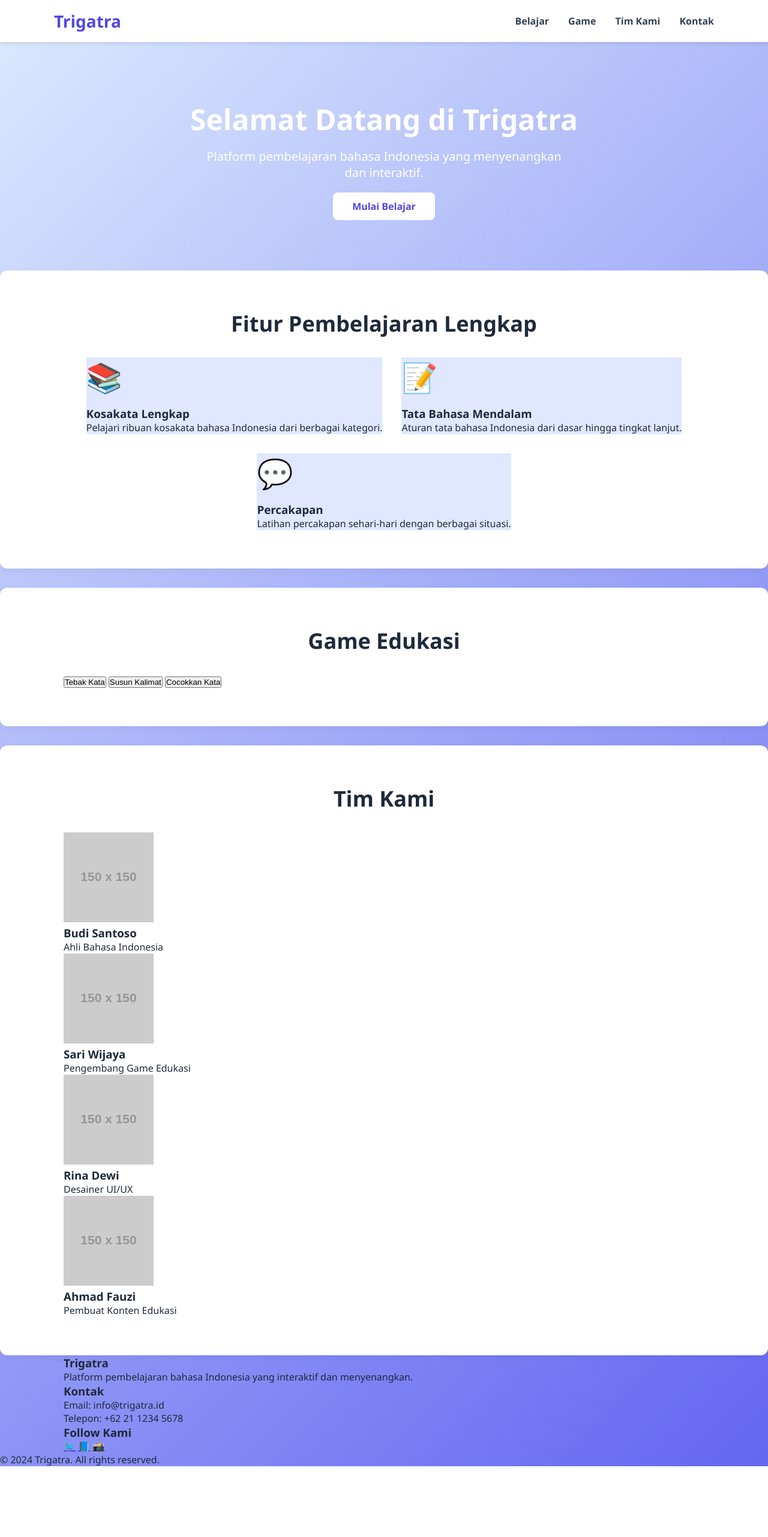
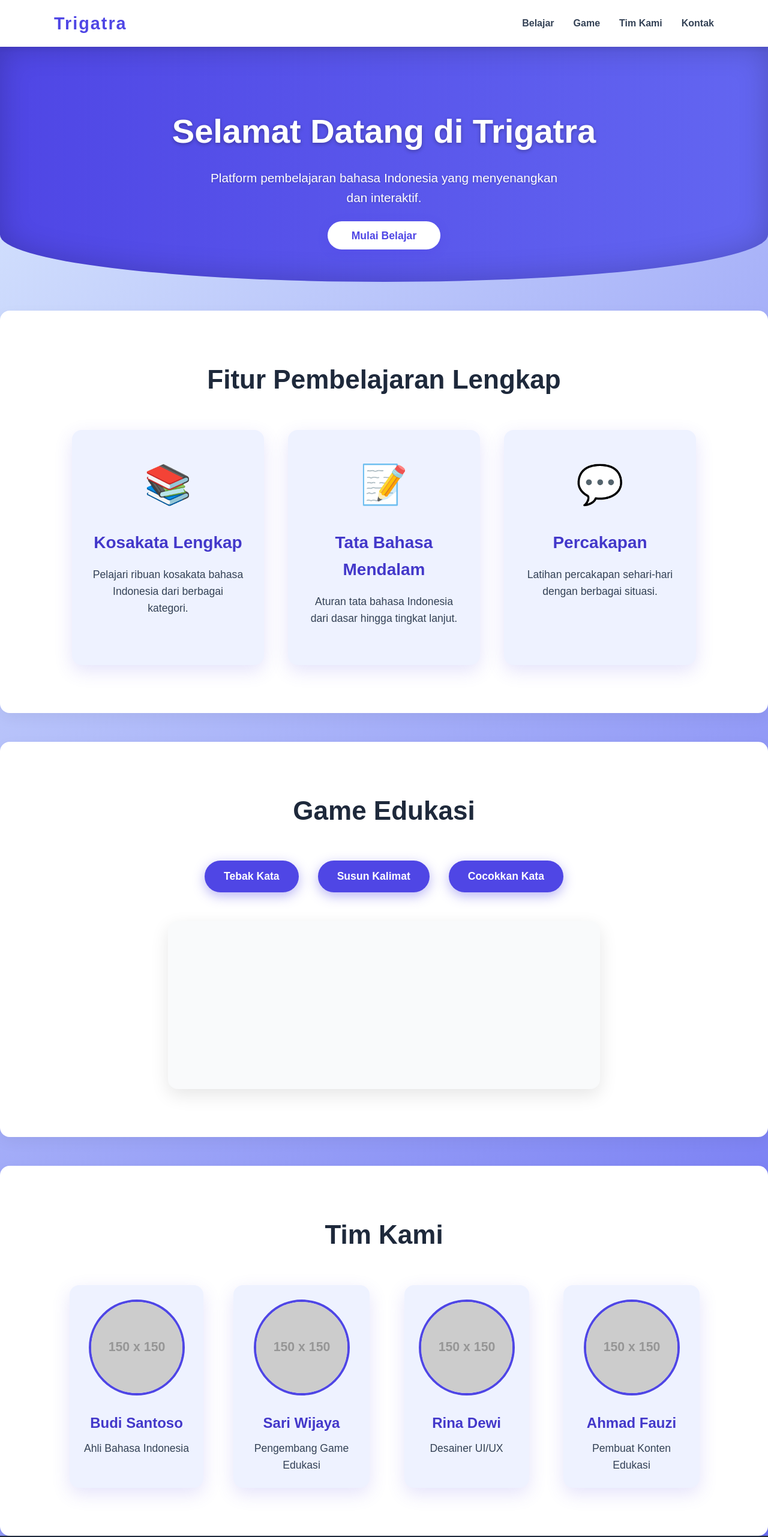
Before and after one commit to hikam-TI/Website-Trigatra, a plain HTML site: page index.html in a window 1280 px wide. Shown: the top 2563 px of the page at 60% size. Before the commit the page ends 2445 px from the top, so only its background shows below. Drawn offline with Linux system fonts and the light colour scheme; placeholder pictures from the web are drawn by us.

Commit message:
styles.css

```diff
--- a/styles.css
+++ b/styles.css
@@ -5,19 +5,20 @@
   padding: 0;
 }
 body {
-  font-family: 'Segoe UI', Tahoma, Geneva, Verdana, sans-serif;
+  font-family: 'Poppins', sans-serif;
   background: linear-gradient(135deg, #dbeafe, #6366f1);
   color: #1e293b;
   min-height: 100vh;
   display: flex;
   flex-direction: column;
+  line-height: 1.6;
 }
 
 /* Container */
 .container {
   max-width: 1100px;
   margin: 0 auto;
-  padding: 0 1rem;
+  padding: 0 1.5rem;
 }
 
 /* Header */
@@ -35,9 +36,10 @@ body {
   padding: 1rem 0;
 }
 .logo {
-  font-size: 1.75rem;
+  font-size: 1.8rem;
   font-weight: 700;
   color: #4f46e5;
+  letter-spacing: 2px;
   cursor: default;
 }
 .nav {
@@ -48,10 +50,26 @@ body {
   text-decoration: none;
   color: #334155;
   font-weight: 600;
+  font-size: 1rem;
+  padding: 0.5rem 0;
+  position: relative;
   transition: color 0.3s ease;
+}
+.nav-link::after {
+  content: '';
+  position: absolute;
+  width: 0%;
+  height: 2px;
+  bottom: 0;
+  left: 0;
+  background-color: #4f46e5;
+  transition: width 0.3s ease;
 }
 .nav-link:hover {
   color: #4f46e5;
+}
+.nav-link:hover::after {
+  width: 100%;
 }
 .nav-toggle {
   display: none;
@@ -67,174 +85,201 @@ body {
   text-align: center;
   padding: 6rem 1rem 4rem;
   color: white;
+  background: linear-gradient(90deg, #4f46e5 0%, #6366f1 100%);
+  box-shadow: inset 0 0 50px rgba(0,0,0,0.2);
+  border-radius: 0 0 50% 50% / 20%;
 }
 .hero h2 {
-  font-size: 3rem;
-  font-weight: 700;
+  font-size: 3.5rem;
+  font-weight: 800;
   margin-bottom: 1rem;
+  text-shadow: 0 2px 6px rgba(0,0,0,0.3);
 }
 .hero p {
-  font-size: 1.25rem;
+  font-size: 1.3rem;
   margin-bottom: 2rem;
   max-width: 600px;
   margin-left: auto;
   margin-right: auto;
+  text-shadow: 0 1px 3px rgba(0,0,0,0.2);
 }
 .btn-primary {
   background: white;
   color: #4f46e5;
-  padding: 0.75rem 2rem;
-  border-radius: 0.5rem;
+  padding: 0.85rem 2.5rem;
+  border-radius: 9999px;
   font-weight: 700;
   text-decoration: none;
-  transition: background-color 0.3s ease;
+  font-size: 1.1rem;
+  box-shadow: 0 4px 15px rgba(79, 70, 229, 0.4);
+  transition: background-color 0.3s ease, box-shadow 0.3s ease;
 }
 .btn-primary:hover {
   background: #c7d2fe;
+  box-shadow: 0 6px 20px rgba(79, 70, 229, 0.6);
 }
 
 /* Sections */
 .section {
-  padding: 4rem 1rem;
+  padding: 5rem 1rem;
   background: white;
-  margin-top: 2rem;
-  border-radius: 0.75rem;
-  box-shadow: 0 4px 12px rgb(0 0 0 / 0.05);
+  margin-top: 3rem;
+  border-radius: 1rem;
+  box-shadow: 0 8px 24px rgb(0 0 0 / 0.05);
 }
 .section h2 {
   text-align: center;
-  font-size: 2.25rem;
-  margin-bottom: 2rem;
+  font-size: 2.75rem;
+  margin-bottom: 3rem;
   color: #1e293b;
+  font-weight: 700;
 }
 
 /* Cards */
 .cards {
   display: flex;
   flex-wrap: wrap;
-  gap: 2rem;
+  gap: 2.5rem;
   justify-content: center;
 }
 .card {
-  background: #e0e7ff;
-  border-radius
-  .card {
-  background: #e0e7ff;
-  border-radius: 0.75rem;
-  padding: 2rem;
-  width: 280px;
-  box-shadow: 0 4px 8px rgb(0 0 0 / 0.1);
+  background: #eef2ff;
+  border-radius: 1rem;
+  padding: 2.5rem 2rem;
+  width: 320px;
+  box-shadow: 0 10px 30px rgb(79 70 229 / 0.15);
   text-align: center;
-  transition: box-shadow 0.3s ease;
+  transition: box-shadow 0.3s ease, transform 0.3s ease;
   display: flex;
   flex-direction: column;
   justify-content: space-between;
+  cursor: default;
 }
 .card:hover {
-  box-shadow: 0 8px 16px rgb(0 0 0 / 0.15);
+  box-shadow: 0 15px 40px rgb(79 70 229 / 0.3);
+  transform: translateY(-8px);
 }
 .icon {
-  font-size: 3rem;
-  margin-bottom: 1rem;
+  font-size: 4rem;
+  margin-bottom: 1.5rem;
+  color: #4f46e5;
 }
 .card h3 {
-  font-size: 1.5rem;
-  margin-bottom: 0.75rem;
+  font-size: 1.75rem;
+  margin-bottom: 1rem;
   color: #4338ca;
+  font-weight: 700;
 }
 .card p {
-  font-size: 1rem;
+  font-size: 1.1rem;
   color: #334155;
   flex-grow: 1;
-  margin-bottom: 1rem;
+  margin-bottom: 1.5rem;
 }
 .learn-btn {
   background: #4f46e5;
   color: white;
   border: none;
-  padding: 0.5rem 1rem;
-  border-radius: 0.5rem;
+  padding: 0.75rem 1.5rem;
+  border-radius: 9999px;
   font-weight: 600;
   cursor: pointer;
-  transition: background-color 0.3s ease;
+  font-size: 1rem;
+  transition: background-color 0.3s ease, box-shadow 0.3s ease;
 }
 .learn-btn:hover {
   background: #4338ca;
+  box-shadow: 0 6px 20px rgba(67, 56, 202, 0.6);
 }
 
 /* Learning content */
 .learning-content {
-  margin-top: 2rem;
-  background: #f3f4f6;
-  border-radius: 0.5rem;
-  padding: 1.5rem;
-  max-width: 700px;
+  margin-top: 3rem;
+  background: #f9fafb;
+  border-radius: 1rem;
+  padding: 2rem;
+  max-width: 720px;
   margin-left: auto;
   margin-right: auto;
   color: #1e293b;
-  box-shadow: 0 4px 8px rgb(0 0 0 / 0.1);
+  box-shadow: 0 10px 30px rgb(0 0 0 / 0.1);
+  font-size: 1.1rem;
+  line-height: 1.7;
 }
 
 /* Game Section */
 .game-list {
   display: flex;
   justify-content: center;
-  gap: 1.5rem;
-  margin-bottom: 2rem;
+  gap: 2rem;
+  margin-bottom: 3rem;
   flex-wrap: wrap;
 }
 .game-btn {
   background: #4f46e5;
   color: white;
   border: none;
-  padding: 0.75rem 1.5rem;
-  border-radius: 0.5rem;
+  padding: 1rem 2rem;
+  border-radius: 9999px;
   font-weight: 700;
   cursor: pointer;
-  transition: background-color 0.3s ease;
+  font-size: 1.1rem;
+  box-shadow: 0 6px 20px rgba(79, 70, 229, 0.4);
+  transition: background-color 0.3s ease, box-shadow 0.3s ease;
 }
 .game-btn:hover {
   background: #4338ca;
+  box-shadow: 0 8px 30px rgba(67, 56, 202, 0.6);
 }
 .game-container {
-  max-width: 700px;
+  max-width: 720px;
   margin: 0 auto;
   background: #f9fafb;
-  border-radius: 0.75rem;
-  padding: 2rem;
-  box-shadow: 0 4px 12px rgb(0 0 0 / 0.1);
-  min-height: 250px;
+  border-radius: 1rem;
+  padding: 2.5rem;
+  box-shadow: 0 10px 30px rgb(0 0 0 / 0.1);
+  min-height: 280px;
   color: #1e293b;
+  font-size: 1.1rem;
+  line-height: 1.6;
 }
 
 /* Team Section */
 .team-grid {
   display: grid;
-  grid-template-columns: repeat(auto-fit, minmax(180px, 1fr));
-  gap: 2rem;
+  grid-template-columns: repeat(auto-fit, minmax(220px, 1fr));
+  gap: 3rem;
   justify-items: center;
 }
 .team-member {
-  background: #e0e7ff;
-  border-radius: 0.75rem;
-  padding: 1rem;
+  background: #eef2ff;
+  border-radius: 1rem;
+  padding: 1.5rem;
   text-align: center;
-  box-shadow: 0 4px 8px rgb(0 0 0 / 0.1);
+  box-shadow: 0 10px 30px rgb(79 70 229 / 0.15);
+  transition: box-shadow 0.3s ease, transform 0.3s ease;
+  cursor: default;
+}
+.team-member:hover {
+  box-shadow: 0 15px 40px rgb(79 70 229 / 0.3);
+  transform: translateY(-6px);
 }
 .team-member img {
-  width: 150px;
-  height: 150px;
+  width: 160px;
+  height: 160px;
   border-radius: 50%;
   object-fit: cover;
-  margin-bottom: 1rem;
+  margin-bottom: 1.25rem;
+  border: 4px solid #4f46e5;
 }
 .team-member h3 {
-  font-size: 1.25rem;
-  margin-bottom: 0.25rem;
+  font-size: 1.5rem;
+  margin-bottom: 0.5rem;
   color: #4338ca;
+  font-weight: 700;
 }
 .team-member p {
-  font-size: 1rem;
+  font-size: 1.1rem;
   color: #334155;
 }
 
@@ -242,27 +287,30 @@ body {
 .footer {
   background: #1e293b;
   color: #cbd5e1;
-  padding: 2rem 1rem 1rem;
+  padding: 3rem 1rem 2rem;
   margin-top: auto;
 }
 .footer-container {
   display: flex;
   flex-wrap: wrap;
   justify-content: space-between;
-  gap: 2rem;
+  gap: 3rem;
   max-width: 1100px;
   margin: 0 auto;
 }
 .footer h3 {
   color: white;
-  margin-bottom: 0.75rem;
+  margin-bottom: 1rem;
+  font-weight: 700;
+  font-size: 1.25rem;
 }
 .footer p {
-  margin-bottom: 0.5rem;
+  margin-bottom: 0.75rem;
+  font-size: 1rem;
 }
 .social-icons a {
-  font-size: 1.5rem;
-  margin-right: 1rem;
+  font-size: 1.8rem;
+  margin-right: 1.25rem;
   color: #cbd5e1;
   text-decoration: none;
   transition: color 0.3s ease;
@@ -272,8 +320,8 @@ body {
 }
 .footer-bottom {
   text-align: center;
-  margin-top: 1rem;
-  font-size: 0.875rem;
+  margin-top: 2rem;
+  font-size: 0.9rem;
   color: #94a3b8;
 }
 
@@ -288,4 +336,25 @@ body {
   .header-container {
     flex-wrap: wrap;
   }
+  .hero h2 {
+    font-size: 2.5rem;
+  }
+  .hero p {
+    font-size: 1.1rem;
+  }
+  .cards {
+    flex-direction: column;
+    align-items: center;
+  }
+  .card {
+    width: 90%;
+  }
+  .team-grid {
+    grid-template-columns: 1fr 1fr;
+  }
 }
+@media (max-width: 480px) {
+  .team-grid {
+    grid-template-columns: 1fr;
+  }
+}
```
